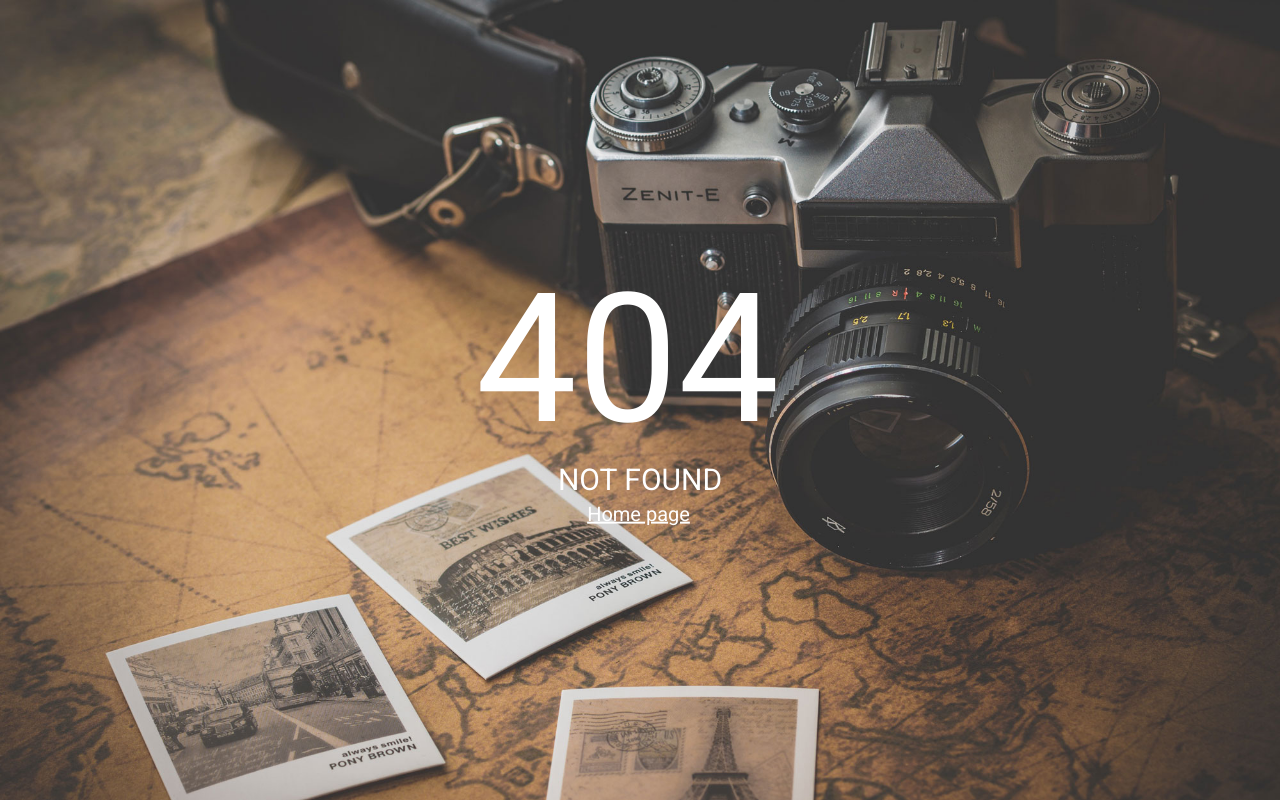
After one commit to FedericoSpinoni/Link-Box, a PHP site: page /404.php in a window 1280 px wide. The commit adds this page. Run offline with PHP 8.4, Linux system fonts and the light colour scheme.

Commit message:
404 Page
Without the right URL

```diff
--- /dev/null
+++ b/404.php
@@ -0,0 +1,11 @@
+<?php include('includes/head.php') ?>
+
+    <div class="container">
+        <div class="message">
+            <h1>404</h1>
+            <h2>NOT FOUND</h2>
+            <h3><a href="/Tesina">Home page</a></h3>
+        </div>
+    </div>
+
+<?php include('includes/foot.php') ?>
--- a/css/style.css
+++ b/css/style.css
@@ -160,18 +160,6 @@ div:empty:before {
     color: rgb(179, 164, 164);
 }
 
-.message {
-    min-height: 42px;
-}
-
-.password {
-    background: rgba(255, 255, 255, 0);
-    width: 90%;
-    padding: 12px 5%;
-    border: none;
-    outline: none;
-}
-
 .divisor {
     margin: 0 8px;
     border: 1px solid rgb(179, 164, 164);
@@ -218,3 +206,33 @@ h3 {
     margin-top: 5px;
     color: rgb(126, 122, 122);
 }
+
+.message {
+    text-align: center;
+    position: absolute;
+    width: 100%;
+    top: 50%;
+    color: white;
+    transform: translateY(-50%);
+}
+
+.message h1 {
+    padding-right: 25px;
+    font-size: 180px;
+    font-weight: 100;
+    margin: 0;
+}
+
+.message h2 {
+    font-size: 30px;
+    font-weight: 100;
+    margin: 0;
+}
+
+.message a {
+    padding-right: 3px;
+    font-size: 20px;
+    color: white;
+    font-weight: 100;
+    margin: 0;
+}
--- a/download.php
+++ b/download.php
@@ -23,7 +23,7 @@
                         else {
                             http_response_code(404);
                             //REINDIRIZZA A 404.php
-                            include('includes/404.php');
+                            header("location: 404.php");
                         }
                     ?>
                 </div>
--- a/includes/foot.php
+++ b/includes/foot.php
@@ -1,3 +1,2 @@
-		<script type="text/javascript" language="javascript" src="js/function.js"></script>
 	</body>
 </html>
--- a/index.php
+++ b/index.php
@@ -16,4 +16,6 @@
         </div>
     </div>
 
+<script type="text/javascript" language="javascript" src="js/function.js"></script>
+
 <?php include('includes/foot.php') ?>
```
Also changed, not shown: includes/404.php (deleted, +0 -14 lines), .htaccess.
